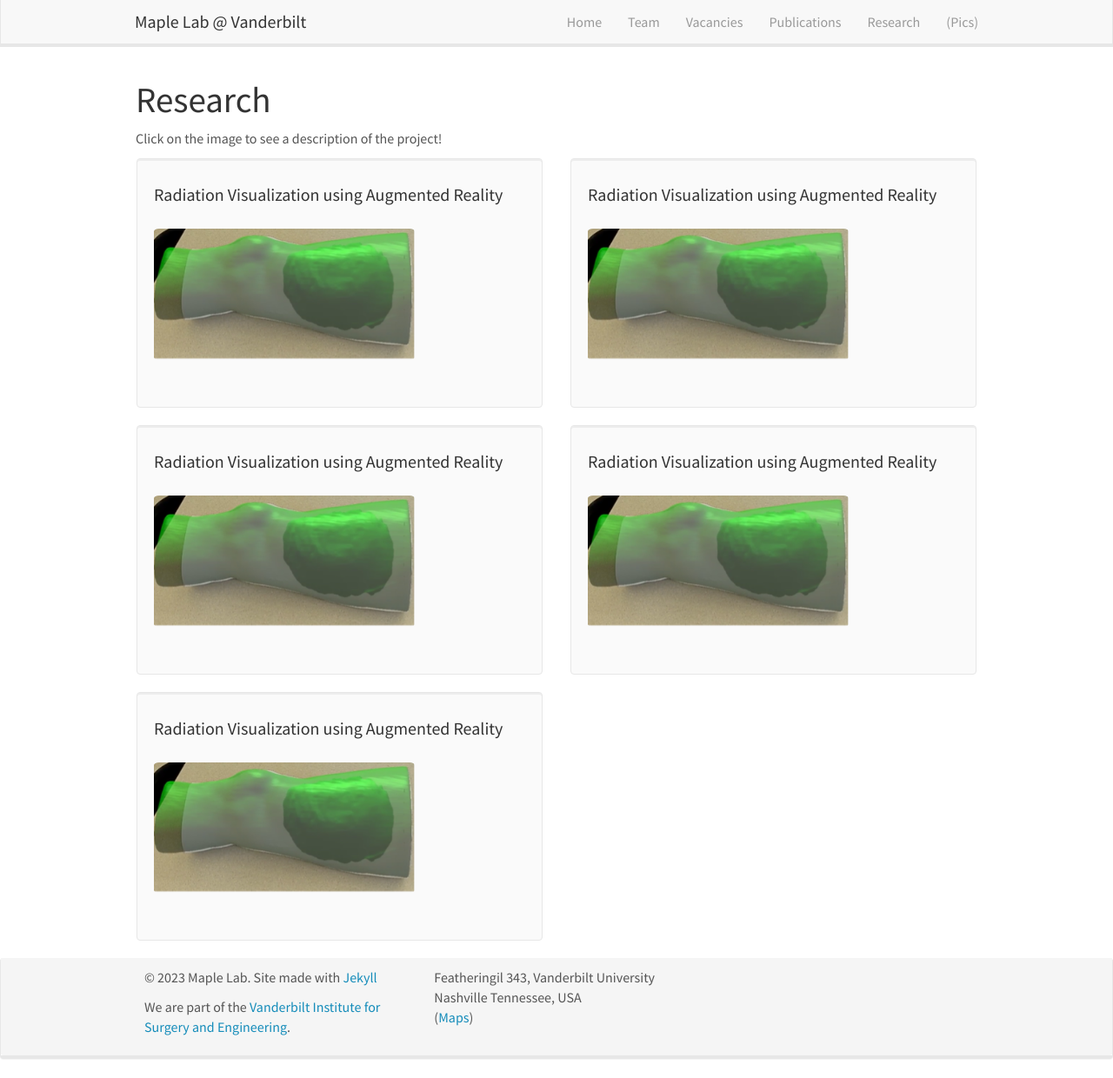
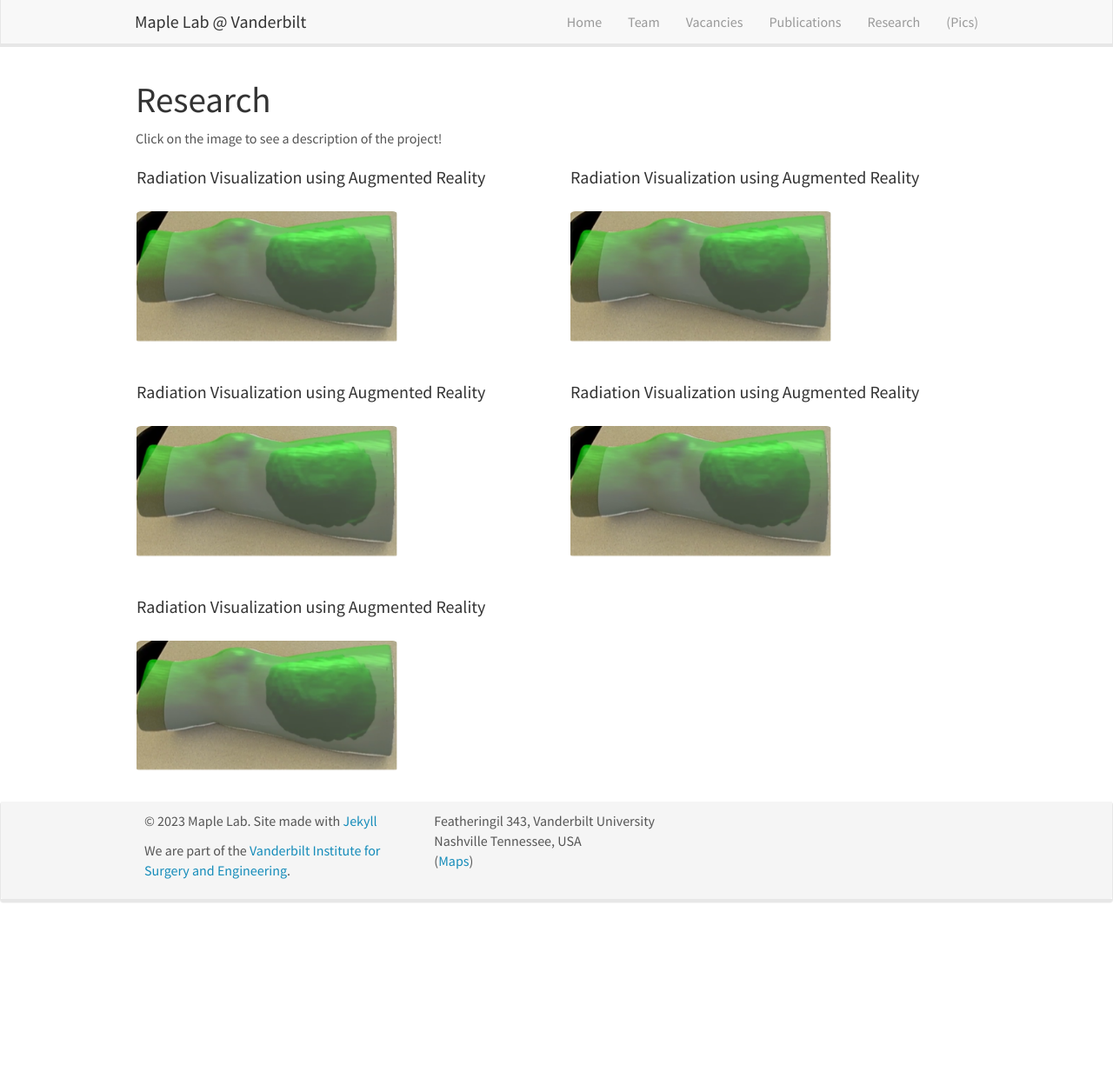
Before and after one commit to vu-maple-lab/vu-maple-lab.github.io, a Jekyll site: the page built from research.md, in a window 1280 px wide and 1240 px high. Shown: the whole window at 87% size. Built offline with Jekyll 4.4.1, drawn with Linux system fonts in a browser that asks for light colours; nearby versions of some CDN libraries.

Commit message:
try this 10

```diff
--- a/research.md
+++ b/research.md
@@ -10,48 +10,38 @@ permalink: /research/
 Click on the image to see a description of the project!
 <div class="row">
 <div class="col-sm-6 clearfix">
- <div class="well">
   <h4>Radiation Visualization using Augmented Reality</h4>
   <a href="{{ site.url }}{{ site.baseurl }}/research/sarcoma" title="Sarcoma">
     <img src="{{ site.url }}{{ site.baseurl }}/images/researchpic/sarcoma.png" alt="sarcoma_img" style="width: 300px"/>
   </a>
- </div>
 </div>
 
 <div class="col-sm-6 clearfix">
- <div class="well">
   <h4>Radiation Visualization using Augmented Reality</h4>
   <a href="{{ site.url }}{{ site.baseurl }}/research/sarcoma" title="Sarcoma">
     <img src="{{ site.url }}{{ site.baseurl }}/images/researchpic/sarcoma.png" alt="sarcoma_img" style="width: 300px"/>
   </a>
- </div>
 </div>
 
 <div class="col-sm-6 clearfix">
- <div class="well">
  <h4>Radiation Visualization using Augmented Reality</h4>
   <a href="{{ site.url }}{{ site.baseurl }}/research/sarcoma" title="Sarcoma">
     <img src="{{ site.url }}{{ site.baseurl }}/images/researchpic/sarcoma.png" alt="sarcoma_img" style="width: 300px"/>
   </a>
- </div>
 </div>
 
 <div class="col-sm-6 clearfix">
- <div class="well">
   <h4>Radiation Visualization using Augmented Reality</h4>
   <a href="{{ site.url }}{{ site.baseurl }}/research/sarcoma" title="Sarcoma">
     <img src="{{ site.url }}{{ site.baseurl }}/images/researchpic/sarcoma.png" alt="sarcoma_img" style="width: 300px"/>
   </a>
- </div>
 </div>
 
 <div class="col-sm-6 clearfix">
- <div class="well">
   <h4>Radiation Visualization using Augmented Reality</h4>
   <a href="{{ site.url }}{{ site.baseurl }}/research/sarcoma" title="Sarcoma">
     <img src="{{ site.url }}{{ site.baseurl }}/images/researchpic/sarcoma.png" alt="sarcoma_img" style="width: 300px"/>
   </a>
- </div>
 </div>
 
 <!-- <div class="row">
```
